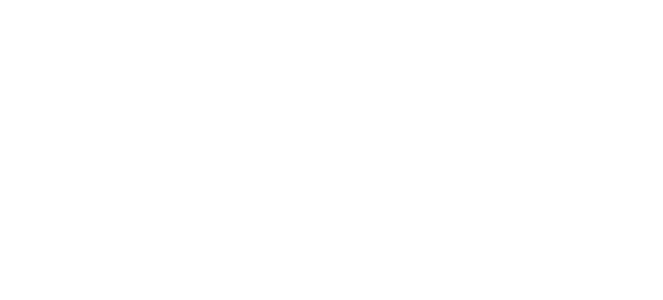
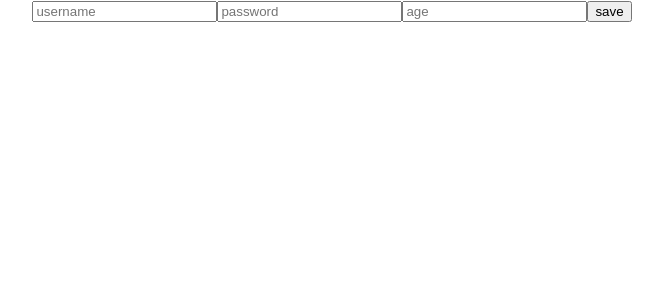
Before and after one commit to mcshell7/react_ts, a React (Create React App) app: page / in a window 1280 px wide. Shown: the top 300 px of the page, without its empty margins (308-971 px from the left). Built offline with nearby package versions, Linux system fonts and the light colour scheme.

Commit message:
main updated

```diff
--- a/package.json
+++ b/package.json
@@ -14,7 +14,8 @@
     "react-dom": "^18.3.1",
     "react-scripts": "5.0.1",
     "typescript": "^4.9.5",
-    "web-vitals": "^2.1.4"
+    "web-vitals": "^2.1.4",
+    "react-hook-form": "^7.53.1"
   },
   "scripts": {
     "start": "react-scripts start",
--- a/src/App.tsx
+++ b/src/App.tsx
@@ -1,9 +1,11 @@
 import React from 'react';
 import './App.css';
+import FormComponent from "./components/FormComponent";
 
 function App() {
     return (
     <div className="App">
+        <FormComponent/>
     </div>
   );
 }
--- /dev/null
+++ b/src/components/FormComponent.tsx
@@ -0,0 +1,28 @@
+import React from 'react';
+import {useForm} from 'react-hook-form';
+
+type FormProps = {
+    username: string,
+    password: string,
+    age: number
+}
+
+const FormComponent = () => {
+
+    const {handleSubmit, register} = useForm<FormProps>();
+
+    const customHandler = (formData: FormProps) => {
+        console.log(formData);
+    };
+
+    return (
+        <form onSubmit={handleSubmit(customHandler)}>
+            <input type="text" placeholder={'username'} {...register('username')} />
+            <input type="text" placeholder={'password'} {...register('password')} />
+            <input type="number" placeholder={'age'} {...register('age')} />
+            <button>save</button>
+        </form>
+    );
+};
+
+export default FormComponent;
```
Also changed, not shown: 1 other file (tests, documents, lock files or other folders).
